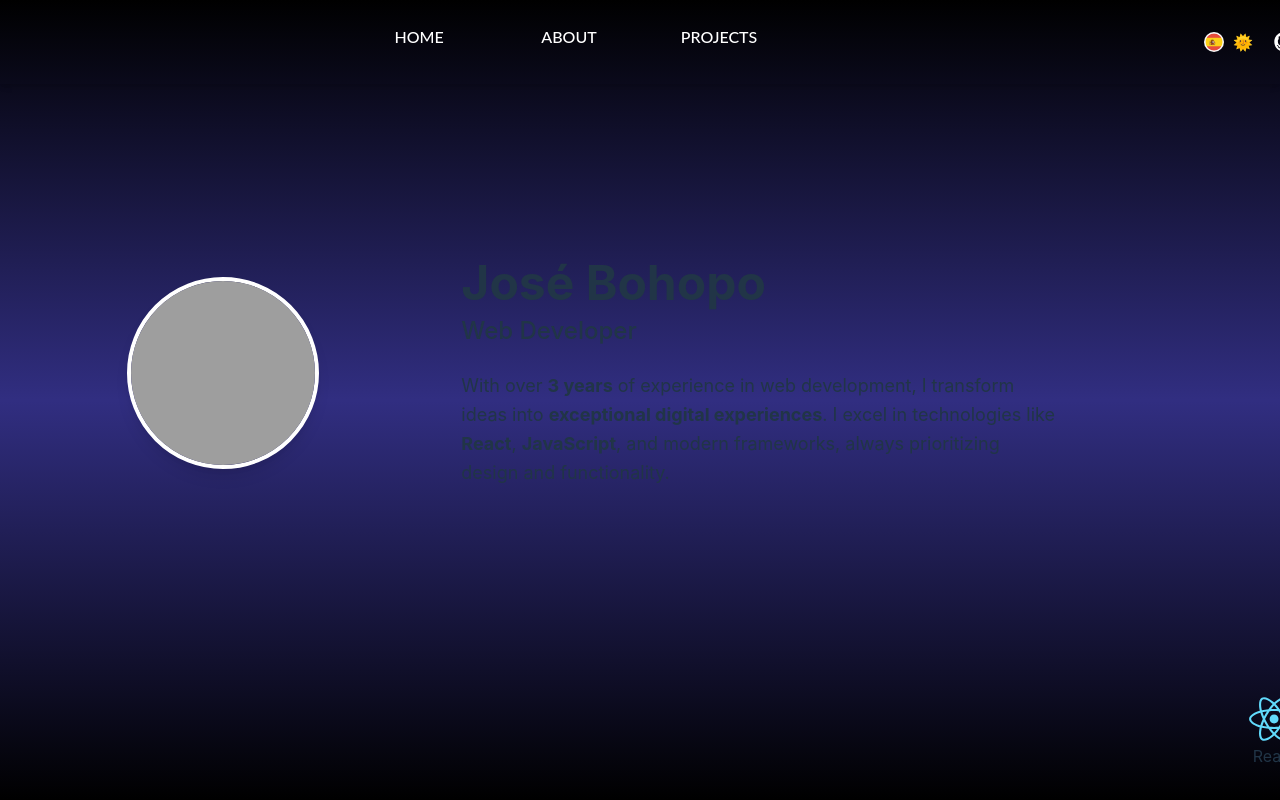
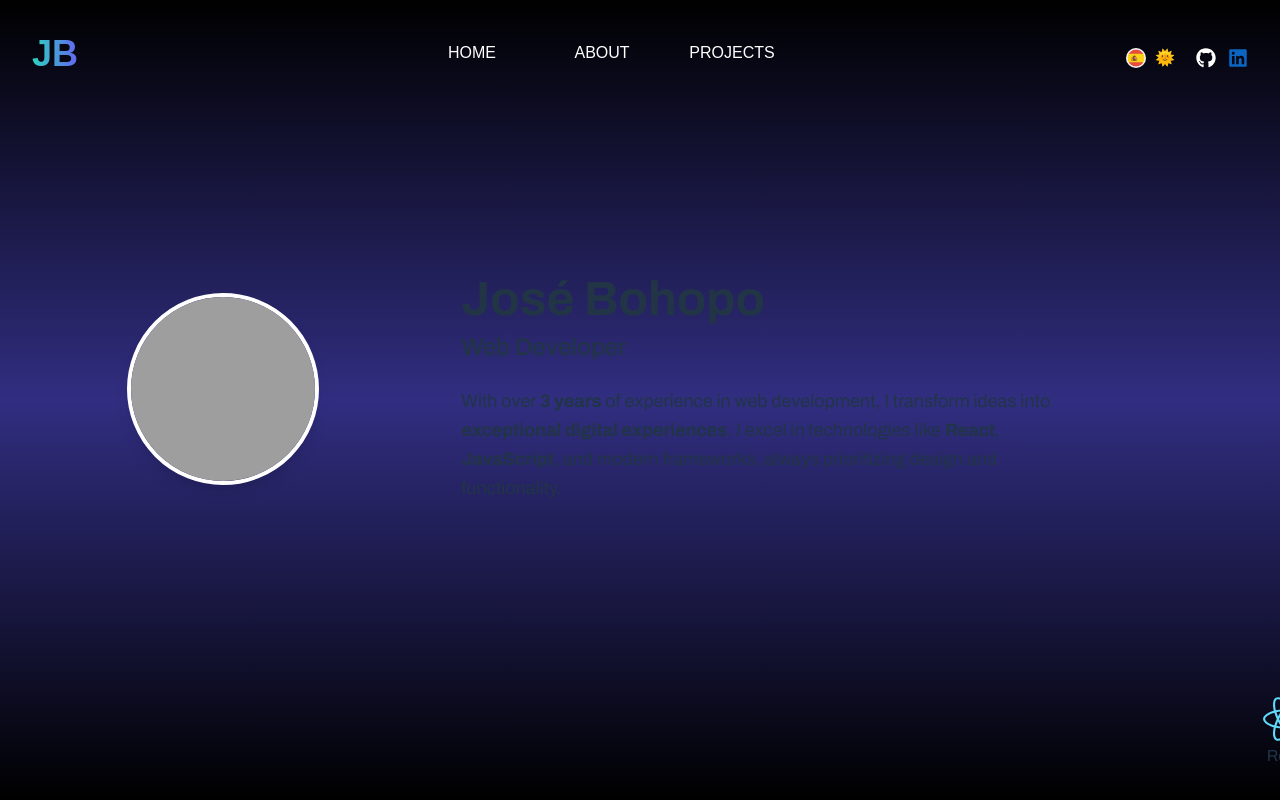
Before and after one commit to JoseBohopo/Landing-Page, a React (Vite) app: page / in a window 1280 px wide. Built offline with nearby package versions, Linux system fonts and the light colour scheme; grey boxes are pictures that could not be loaded.

Commit message:
Add logo, font

```diff
--- a/src/index.css
+++ b/src/index.css
@@ -1,3 +1,5 @@
+@import url("https://fonts.googleapis.com/css2?family=Archivo:wght@400;500;700&display=swap");
+
 @tailwind base;
 @tailwind components;
 @tailwind utilities;
@@ -32,6 +34,7 @@ body {
   place-items: center;
   min-width: 320px;
   min-height: 100vh;
+  font-family: "Archivo", sans-serif;
 }
 
 h1 {
@@ -50,9 +53,7 @@ button {
   cursor: pointer;
   transition: border-color 0.25s;
 }
-button:hover {
-  border-color: #646cff;
-}
+
 button:focus,
 button:focus-visible {
   outline: 4px auto -webkit-focus-ring-color;
--- a/src/sections/Header/Header.tsx
+++ b/src/sections/Header/Header.tsx
@@ -8,8 +8,7 @@ import LanguageSwitcher from "../../components/LanguageSwitcher";
 import { useTranslation } from "react-i18next";
 
 const Header: React.FC<HeaderProps> = ({ ROUTES, onSetPath }: HeaderProps) => {
-
-  const  {t} = useTranslation()
+  const { t } = useTranslation();
   const centerButtonsProperties = [
     {
       targetRoute: ROUTES.HOME,
@@ -31,16 +30,19 @@ const Header: React.FC<HeaderProps> = ({ ROUTES, onSetPath }: HeaderProps) => {
     </button>
   ));
   return (
-    <header className="shadow-md  p-4 text-black dark:text-white">
+    <header className="font-coco p-8 text-black dark:text-white">
       <motion.div
         initial={{ scaleX: 0 }}
         animate={{ scaleX: 1 }}
         transition={{ duration: 0.8, ease: "easeOut" }}
-        className="flex justify-center align-middle h-full w-full gap-5"
+        className="flex justify-between align-middle h-full w-full"
       >
         {/* Header */}
-        {renderCenterButtons}
-        <div className="translate-x-[25rem] flex items-center">
+        <span className="font-coco logo-initials font-bold text-4xl pt-0.5 bg-gradient-to-r from-teal-400  to-indigo-500 text-transparent bg-clip-text  hover:from-indigo-500 hover:to-teal-400 transition-all duration-300">
+          JB
+        </span>
+        <div>{renderCenterButtons}</div>
+        <div className="flex items-center">
           <LanguageSwitcher /> <ThemeToggle /> <SocialLinks />
         </div>
       </motion.div>
--- a/src/sections/Header/header.css
+++ b/src/sections/Header/header.css
@@ -4,7 +4,7 @@
   color: #fff;
   border-radius: 5px;
   padding: 10px 25px;
-  font-family: "Lato", sans-serif;
+  font-family: "Coco", sans-serif;
   font-weight: 500;
   background: transparent;
   cursor: pointer;
--- a/tailwind.config.js
+++ b/tailwind.config.js
@@ -4,6 +4,11 @@ export default {
   content: ["./index.html", "./src/**/*.{js,ts,jsx,tsx}"],
   theme: {
     extend: {
+      fontFamily: {
+        coco: ["Coco", "sans-serif"],
+        balqis: ["Balqis", "cursive"],
+        archivo: ["Archivo", "sans-serif"],
+      },
       keyframes: {
         twinkle: {
           "0%, 100%": { opacity: 1 },
```
